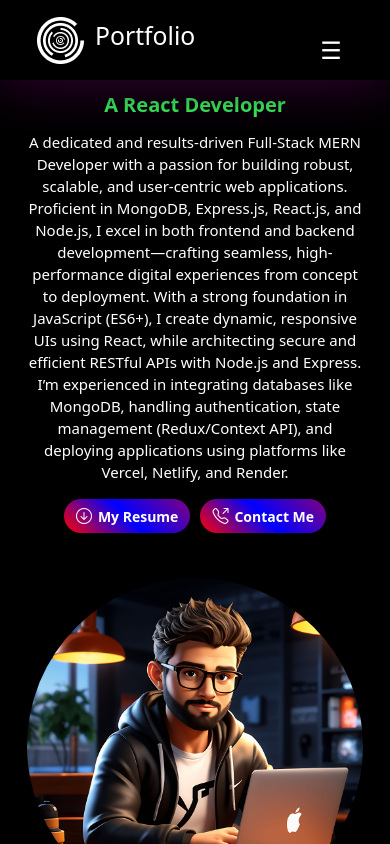
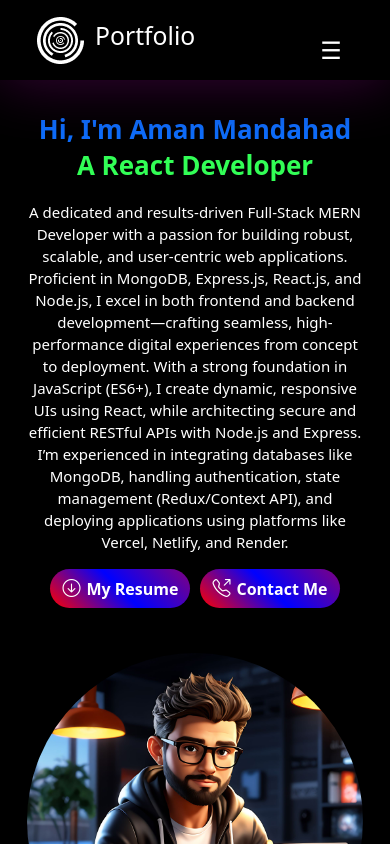
Before and after one commit to Amanmandahad/Portfolio, a React (Vite) app: page / in a window 390 px wide. Shown: the top 844 px of the page. Built offline with nearby package versions, Linux system fonts and the light colour scheme.

Commit message:
Updated fontsize

```diff
--- a/src/components/Home/Home.module.css
+++ b/src/components/Home/Home.module.css
@@ -19,6 +19,7 @@
 /* Heading and paragraph inside .contain */
 .contain h1 {
   font-weight: bold;
+
   line-height: 35px;
 }
 
@@ -152,6 +153,7 @@ Responsive (Tablet and Mobile)
   .contain {
     flex-direction: column;
     align-items: center;
+    margin-top: 100px;
     text-align: center;
     min-height: auto; /* let it grow as needed */
     padding: 20px;
@@ -164,21 +166,22 @@ Responsive (Tablet and Mobile)
   }
 
   .contain h1 {
-    font-size: 24px;
+    font-size: 40px;
     line-height: 32px;
   }
 
   .contain p {
     font-size: 16px;
     line-height: 24px;
+    margin-top: 20px;
     margin-top: 15px;
   }
 
   .contain button {
     margin-left: 0;   /* center button on mobile */
-    font-size: 16px;
+    font-size: 20px;
     margin: 0px 5px;
-    padding: 6px 16px;
+    padding: 8px 16px;
   }
 
   .contain button i {
@@ -217,23 +220,23 @@ Responsive (Tablet and Mobile)
   }
 
   .contain h1 {
-    font-size: 20px;
+    font-size: 26px;
     line-height: 28px;
   }
 
   .contain p {
     font-size: 15px;
     line-height: 22px;
-    margin-top: 12px;
+    margin-top: 22px;
   }
 
   .contain button {
-    font-size: 14px;
-    padding: 5px 12px;
+    font-size: 16px;
+    padding: 6px 12px;
   }
 
   .contain button i {
-    font-size: 16px;
+    font-size: 18px;
   }
 
   .goal {
```
